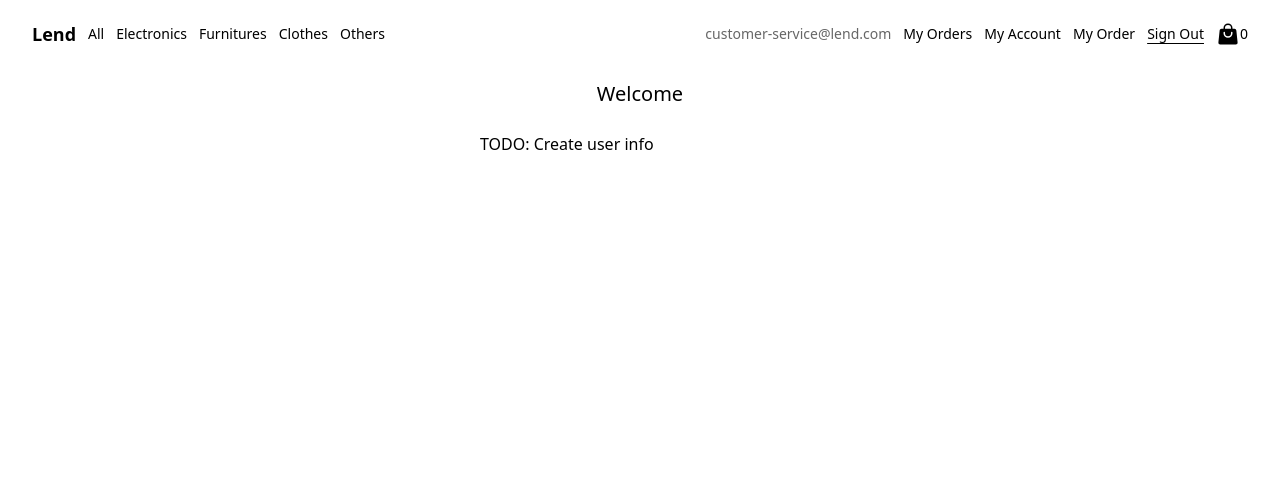
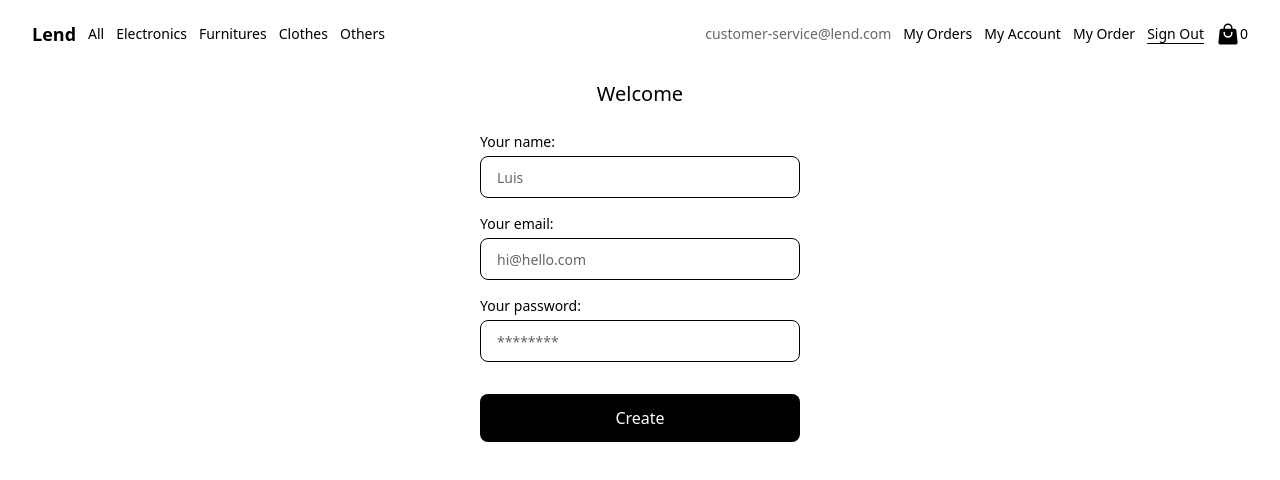
Before and after one commit to lsotoj/Presta-Tool-Store, a React (Vite) app: page /sign-in in a window 1280 px wide. Both pictures are taken after a click on the button "Sign up". Shown: the top 480 px of the page. Built offline with nearby package versions, Linux system fonts and the light colour scheme; no server answers.

Commit message:
Handle signIn and SignOut events when the user push Login or Sign In

```diff
--- a/src/Pages/SignIn/index.jsx
+++ b/src/Pages/SignIn/index.jsx
@@ -1,12 +1,13 @@
-import { Link } from "react-router-dom";
+import { Link, Navigate } from "react-router-dom";
 import Layout from "../../Components/Layout"
-import { useContext, useState } from "react";
+import { useContext, useState, useRef } from "react";
 import { ShoppingCartContext } from "../../context";
 
 
 const SignIn = () => {
   const context = useContext(ShoppingCartContext);
   const [view, setView] = useState('user-info')
+  const form = useRef(null)
 
   // Account
   const accountInLocalStorage = localStorage.getItem('account')
@@ -15,6 +16,28 @@ const SignIn = () => {
   const noAccountInLocalStorage = parsedAccount ? Object.keys(parsedAccount).length === 0 : true
   const noAccountInLocalState = context.account ? Object.keys(context.account).length === 0 : true
   const hasUserAnAccount = !noAccountInLocalStorage || !noAccountInLocalState
+
+  const handleSignIn = () => {
+    const stringFieldSignOut = JSON.stringify(false)
+    localStorage.setItem('sign-out', stringFieldSignOut)
+    context.setSignOut(false)
+    // Redirect to home
+    return <Navigate to="/" replace />
+  }
+
+  const createAnAccount = () => {
+    const formData = new FormData(form.current)
+    const data = {
+      name: formData.get('name'),
+      email: formData.get('email'),
+      password: formData.get('password'),
+    }
+    //Create account
+    localStorage.setItem('account', JSON.stringify(data))
+    context.setAccount(data)
+    // Sign In
+    handleSignIn()
+  }
 
   const renderLogin = () => {
     return (
@@ -27,12 +50,11 @@ const SignIn = () => {
           <span className=" font-light text-sm " > Password:</span>
           <span>{parsedAccount?.password}</span>
         </p>
-        <Link
-          to="/"
-        >
+        <Link to="/">
           <button
             className=" bg-black disabled:bg-black/40 text-white  w-full rounded-lg py-3 mt-4 mb-2"
-            disabled={!hasUserAnAccount}>
+            disabled={!hasUserAnAccount}
+            onClick={() => handleSignIn()}>
             Log in
           </button>
         </Link>
@@ -51,9 +73,49 @@ const SignIn = () => {
 
   const renderCreateUserInfo = () => {
     return (
-      <div className=" flex flex-col w-80 ">
-        TODO: Create user info
-      </div>
+      <form ref={form} className="flex flex-col gap-4 w-80">
+        <div className="flex flex-col gap-1">
+          <label className="font-light text-sm" htmlFor="name">Your name:</label>
+          <input
+            type="text"
+            id="name"
+            name="name"
+            defaultValue={parsedAccount?.name}
+            placeholder="Luis"
+            className="rounded-lg border border-black placeholder:font-light placeholder:text-sm placeholder:text-black/60 focus:outline-none py-2 px-4"
+          />
+        </div>
+        <div className=" flex flex-col gap-1 ">
+          <label className="font-light text-sm" htmlFor="email">Your email:</label>
+          <input
+            type="text"
+            id="email"
+            name="email"
+            defaultValue={parsedAccount?.email}
+            placeholder="hi@hello.com"
+            className="rounded-lg border border-black placeholder:font-light placeholder:text-sm placeholder:text-black/60 focus:outline-none py-2 px-4"
+          />
+        </div>
+        <div className=" flex flex-col gap-1 ">
+          <label className="font-light text-sm" htmlFor="password">Your password:</label>
+          <input
+            type="password"
+            id="password"
+            name="password"
+            defaultValue={parsedAccount?.password}
+            placeholder="********"
+            className="rounded-lg border border-black placeholder:font-light placeholder:text-sm placeholder:text-black/60 focus:outline-none py-2 px-4"
+          />
+        </div>
+        <Link to='/'>
+          <button
+            className="bg-black text-white rounded-lg py-3 mt-4 mb-2 w-full"
+            onClick={() => createAnAccount()}
+          >
+            Create
+          </button>
+        </Link>
+      </form>
     )
   }
   const renderView = () => view === 'create-user-info' ? renderCreateUserInfo() : renderLogin()
```
